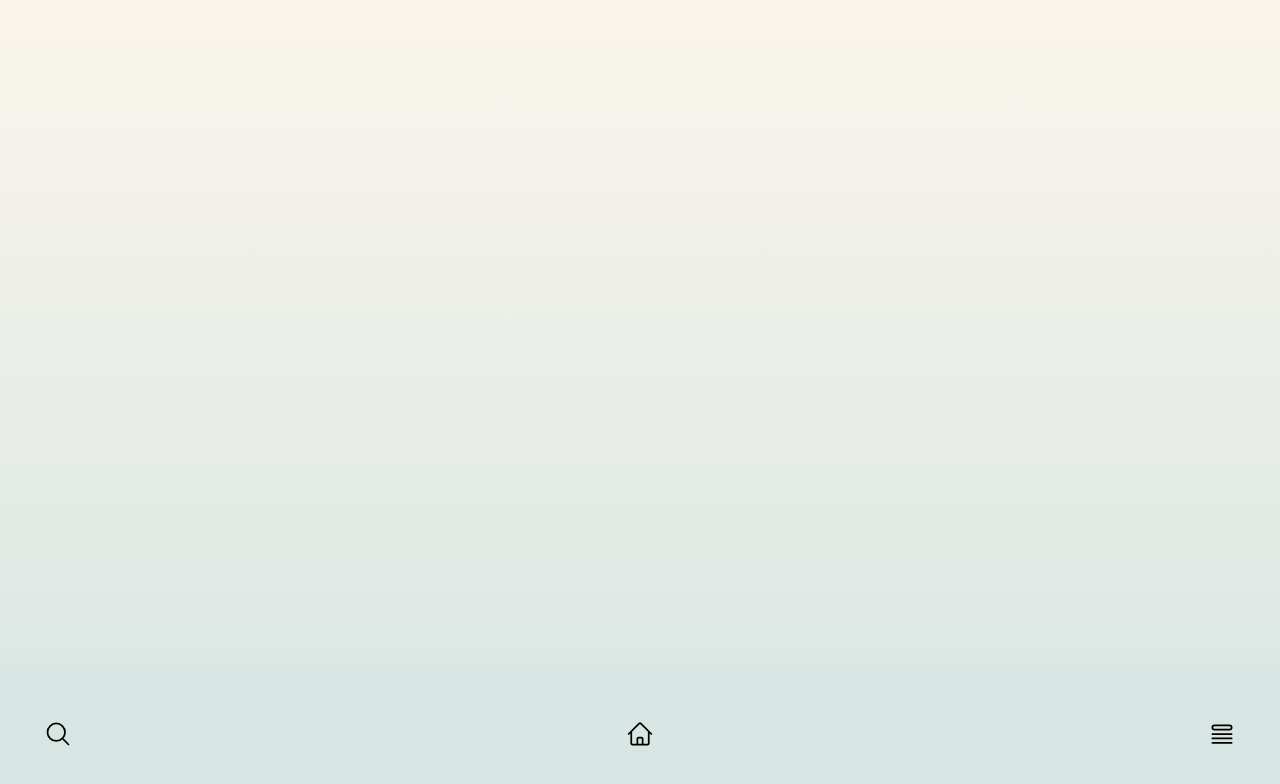
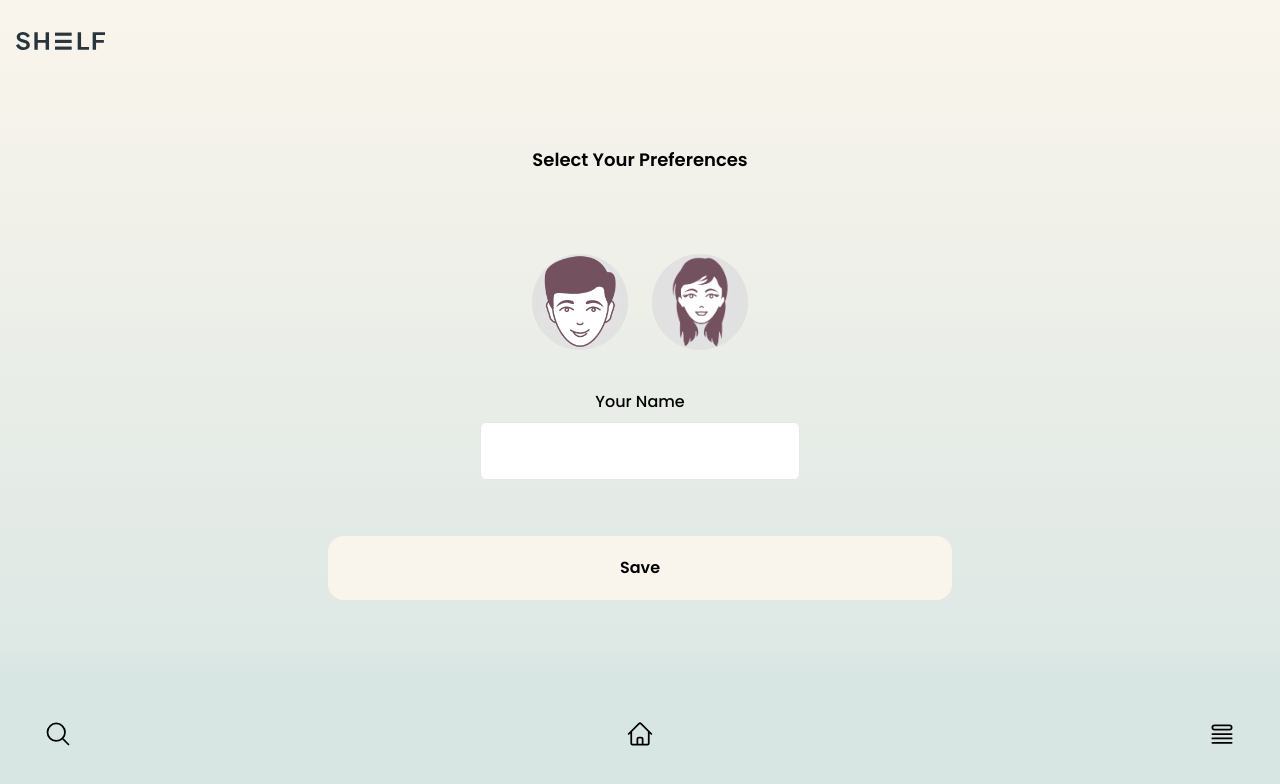
Before and after one commit to Amr-rgb/shelf, a React (Vite) app: page /preferences in a window 1280 px wide. Before the commit this address had no page. Shown: the top 784 px of the page. Built offline with nearby package versions, Linux system fonts and the light colour scheme; a web font is replaced by a local one.

Commit message:
adding preferences page

```diff
--- a/src/App.tsx
+++ b/src/App.tsx
@@ -10,6 +10,7 @@ import { Toast } from "./components/Toast";
 import { useLibrary } from "./context/LibraryContext";
 import { AnimatePresence } from "framer-motion";
 import { Start } from "./components/start/Start";
+import { Preferences } from "./components/start/Preferences";
 
 function App() {
   const { toast } = useLibrary();
@@ -40,6 +41,7 @@ function App() {
       <AnimatePresence exitBeforeEnter>
         <Routes location={location} key={location.pathname}>
           <Route path="/" element={<Start />} />
+          <Route path="/preferences" element={<Preferences />} />
           <Route path="/home" element={<Home />} />
           <Route path="/search">
             <Route index element={<Search />} />
--- /dev/null
+++ b/src/components/start/Preferences.tsx
@@ -0,0 +1,91 @@
+import { useEffect, useState } from "react";
+
+type FormType = {
+  name: string;
+  gender: string;
+  setName: React.Dispatch<React.SetStateAction<string>>;
+  setGender: React.Dispatch<React.SetStateAction<string>>;
+};
+
+export const Preferences = () => {
+  const [name, setName] = useState("");
+  const [gender, setGender] = useState("");
+
+  return (
+    <div>
+      <div>
+        <img src="/logo.svg" alt="logo" />
+      </div>
+
+      <div className="mt-24 flex flex-col items-center">
+        <p className="mb-20 text-center font-bold text-lg">
+          Select Your Preferences
+        </p>
+        <Form
+          name={name}
+          gender={gender}
+          setName={setName}
+          setGender={setGender}
+        />
+
+        <button className="mt-14 py-5 w-1/2 bg-offWhite rounded-2xl font-semibold">
+          Save
+        </button>
+      </div>
+    </div>
+  );
+};
+
+const Form = ({ name, gender, setName, setGender }: FormType) => {
+  return (
+    <div className="flex flex-col items-center space-y-10">
+      <div className="flex space-x-6">
+        <div>
+          <input
+            className="hidden"
+            type="radio"
+            id="male"
+            name="gender"
+            onChange={() => setGender("male")}
+          />
+          <label
+            htmlFor="male"
+            className="block bg-[#e1e1e1] bg-[url(/male.png)] bg-contain bg-no-repeat bg-top w-24 h-24 rounded-full cursor-pointer duration-300"
+            style={{
+              borderBottom: gender === "male" ? "3px solid #28353c" : "",
+            }}
+          ></label>
+        </div>
+        <div>
+          <input
+            className="hidden"
+            type="radio"
+            id="female"
+            name="gender"
+            onChange={() => setGender("female")}
+          />
+          <label
+            htmlFor="female"
+            className="block bg-[#e1e1e1] bg-[url(/female.png)] bg-contain bg-no-repeat bg-top w-24 h-24 rounded-full cursor-pointer duration-300"
+            style={{
+              borderBottom: gender === "female" ? "3px solid #28353c" : "",
+            }}
+          ></label>
+        </div>
+      </div>
+
+      <div className="text-center space-y-2">
+        <label htmlFor="name" className="block font-medium">
+          Your Name
+        </label>
+        <input
+          className="p-4 w-80 border rounded-md"
+          type="text"
+          id="name"
+          value={name}
+          onChange={(e) => setName(e.target.value)}
+        />
+      </div>
+    </div>
+  );
+};
--- a/src/components/start/Start.tsx
+++ b/src/components/start/Start.tsx
@@ -25,7 +25,7 @@ export const Start = () => {
         <h1 className="font-play font-bold text-6xl text-center leading-tight">
           Track Your Readings In One Place
         </h1>
-        <Link to="/home">
+        <Link to="/preferences">
           <button className="bg-offWhite w-60 py-5 rounded-2xl font-semibold text-lg">
             Let&#39;s Start
           </button>
```
Also changed, not shown: public/female.png (added), public/male.png (added).
